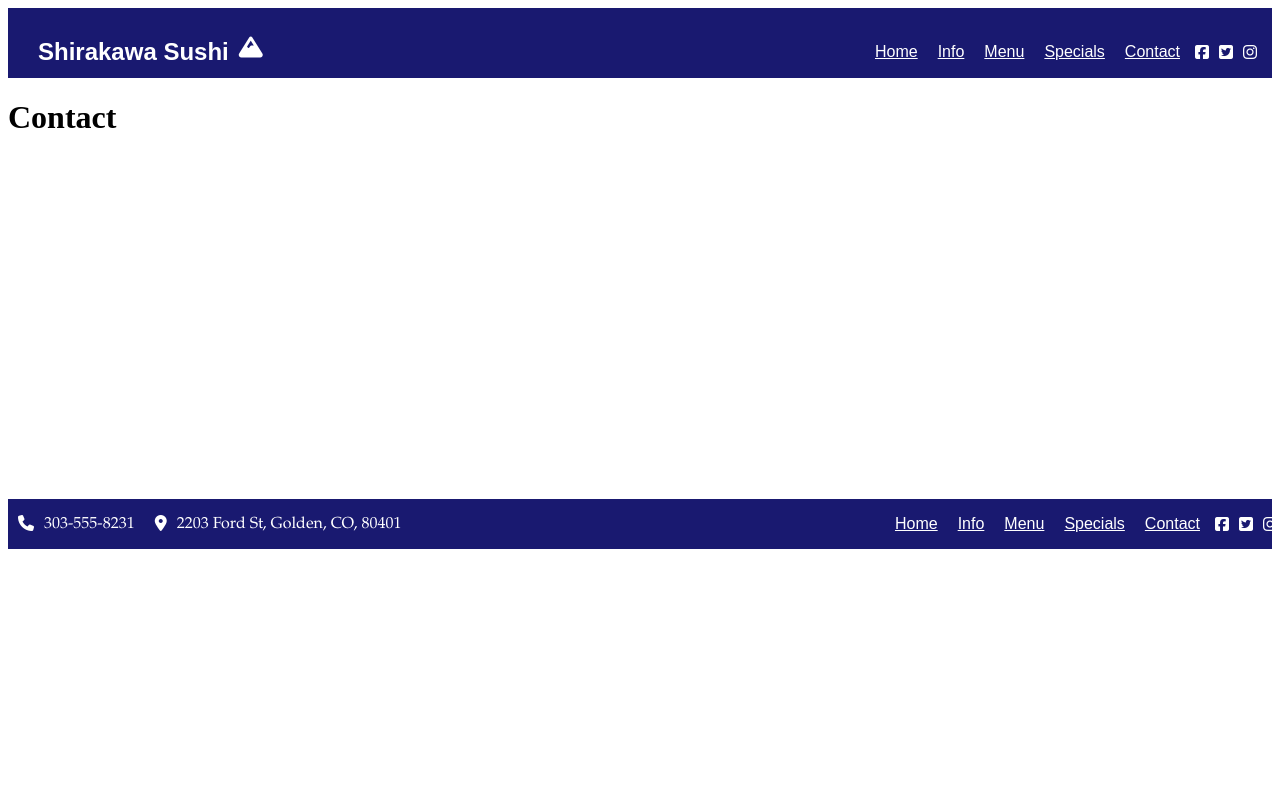
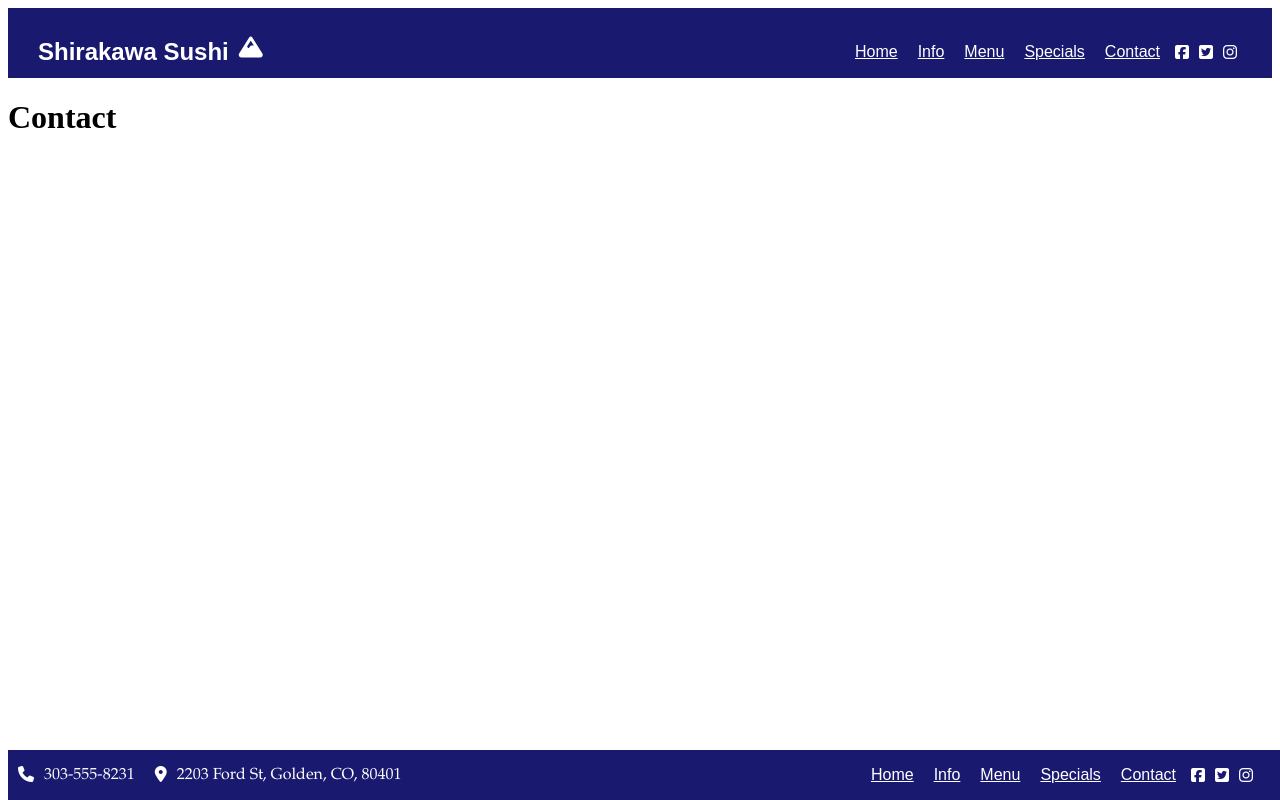
Before and after one commit to Newton10000/SushiRestaurant, a plain HTML site: page contact.html in a window 1280 px wide. Shown: the top 800 px of the page. Drawn offline with Linux system fonts and the light colour scheme.

Commit message:
Adjusted footers to be better

```diff
--- a/contact.html
+++ b/contact.html
@@ -24,6 +24,7 @@
       <h1>Contact</h1>
     </main>
     <footer>
+      <div class="contact_footer">
       <nav>
         <div class="footer_info">
           <div class="phone_info">
@@ -50,4 +51,5 @@
           <i class="fab fa-instagram"></i>
         </ul>
       </nav>
+    </div>
     </footer>
--- a/style.css
+++ b/style.css
@@ -10,10 +10,19 @@ main {
   min-height: 400px;
 }
 
-footer {
+footer .specials_footer, .contact_footer {
+  position: absolute;
+  bottom: 0;
   background-color: midnightblue;
   color: white;
-  height: 100%;
+  width: 100%;
+  border: 10px;
+}
+
+footer {
+  bottom: 0;
+  background-color: midnightblue;
+  color: white;
   width: 100%;
   border: 10px;
 }
@@ -38,7 +47,17 @@ nav h1 {
 .navigation-items {
   display: flex;
   list-style-type: none;
-  padding: 10px 0px 10px 10px;
+  padding: 0px 20px 0px 10px;
+  align-items: center;
+  margin: 0;
+  margin-left: auto;
+  color: white;
+}
+
+footer .navigation-items {
+  display: flex;
+  list-style-type: none;
+  padding: 10px 40px 10px 10px;
   align-items: center;
   margin: 0;
   margin-left: auto;
```
Also changed, not shown: index.html (+4 -2 lines), info.html (+1 -1 lines), menu.html (+2 -0 lines), specials.html (+2 -0 lines).
